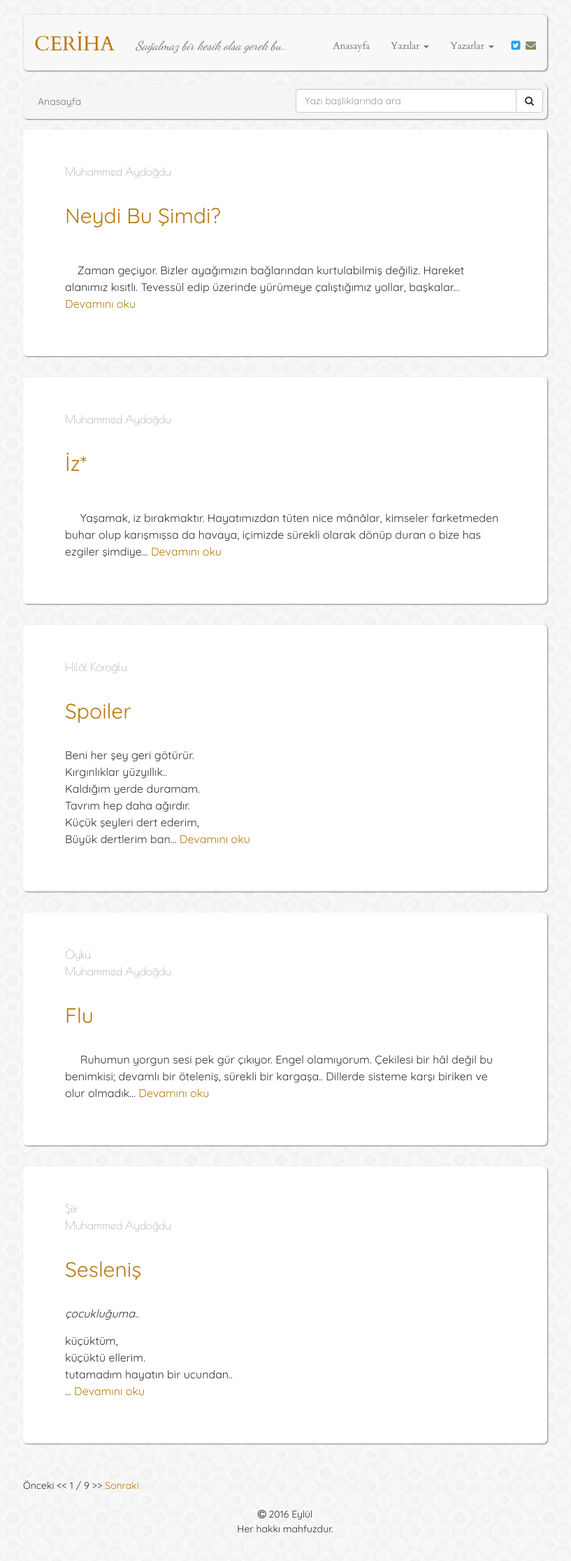
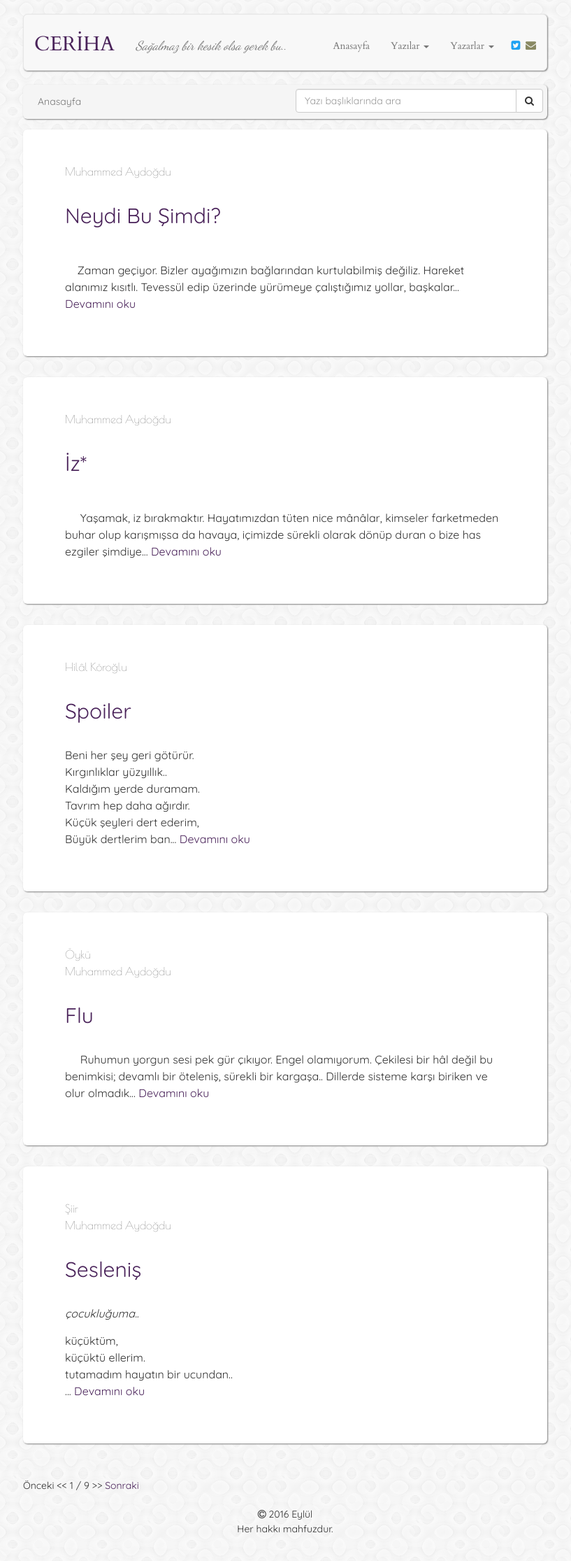
Before and after one commit to muhammedaydogdu/muhammedaydogdu.github.io, a Jekyll site: the page built from index.html, in a window 1280 px wide. Shown: the whole page at 70% size, without its empty margins (232-1049 px from the left). Built offline with Jekyll 4.4.1, drawn with Linux system fonts in a browser that asks for light colours; some web fonts are replaced; the list of posts is cut into pages by our own code.

Commit message:
Update style.css

```diff
--- a/css/style.css
+++ b/css/style.css
@@ -19,20 +19,20 @@ body {
 }
 
 a {
-  color: #B9770E;
+  color: #4A235A;
 }
 
 a:hover {
-  color: #B9770E;
+  color: #4A235A;
 }
 
 a:focus {
-  color: #B9770E;
+  color: #4A235A;
   text-decoration: none;
 }
 
 h2 {
-  color: #B9770E;
+  color: #4A235A;
 }
 
 .container .navbar {
@@ -44,17 +44,17 @@ h2 {
 }
 
 .navbar .navbar-brand {
-  color: #B9770E;
+  color: #4A235A;
   margin-top: 2px;
   font-size: 29px;
 }
 
 .navbar .navbar-brand:hover {
-  color: #B9770E;
+  color: #4A235A;
 }
 
 .navbar .navbar-brand:focus {
-  color: #B9770E;
+  color: #4A235A;
 }
 
 .navbar .navbar-text {
```
